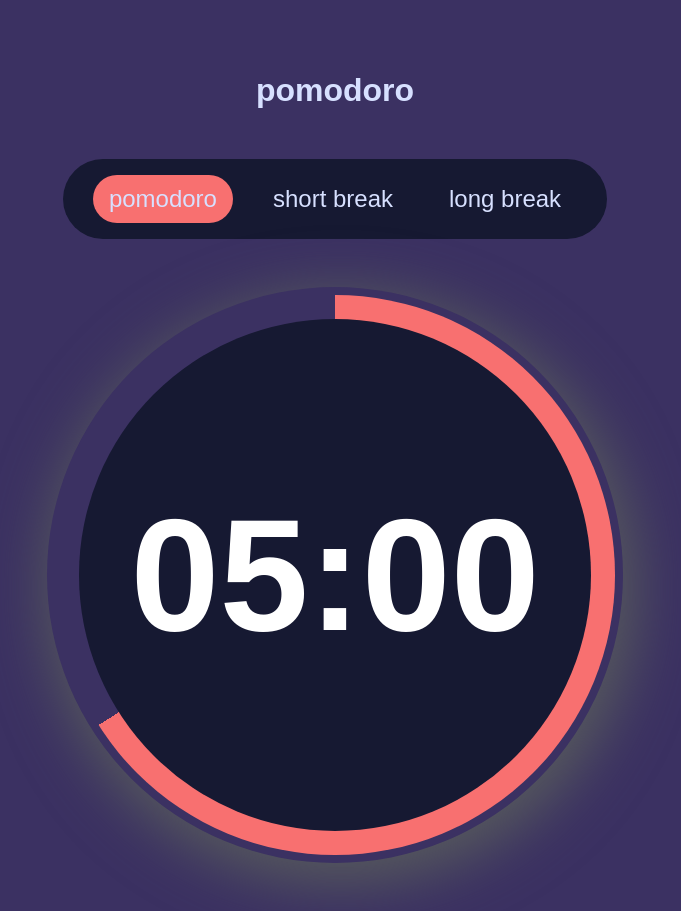
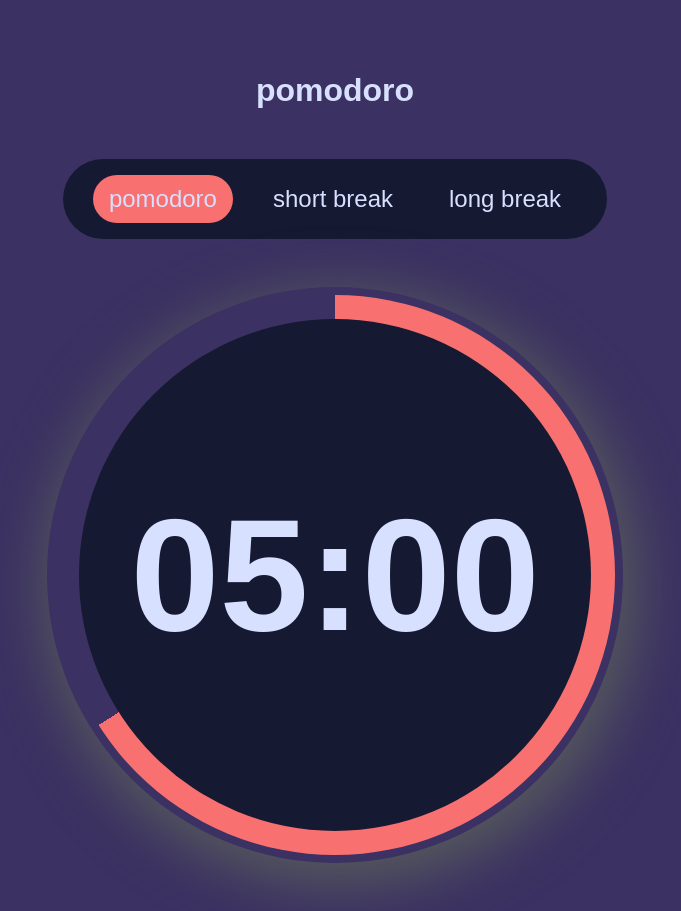
Before and after one commit to Gosia-Magdzik/pomodoro, a React (Create React App) app: page / in a window 1280 px wide. Shown: the whole page, without its empty margins (305-986 px from the left). Built offline with nearby package versions, Linux system fonts and the light colour scheme.

Commit message:
color into theme

```diff
--- a/src/components/Timer/ProgressCircle/Clock/styled.js
+++ b/src/components/Timer/ProgressCircle/Clock/styled.js
@@ -5,6 +5,6 @@ export const ClockContainer = styled.div`
 `
 
 export const TimerText = styled.h3`
-    color: white;
+    color: ${({ theme }) => theme.color.Periwinkle};
     font-size: 10rem;
 `
```
